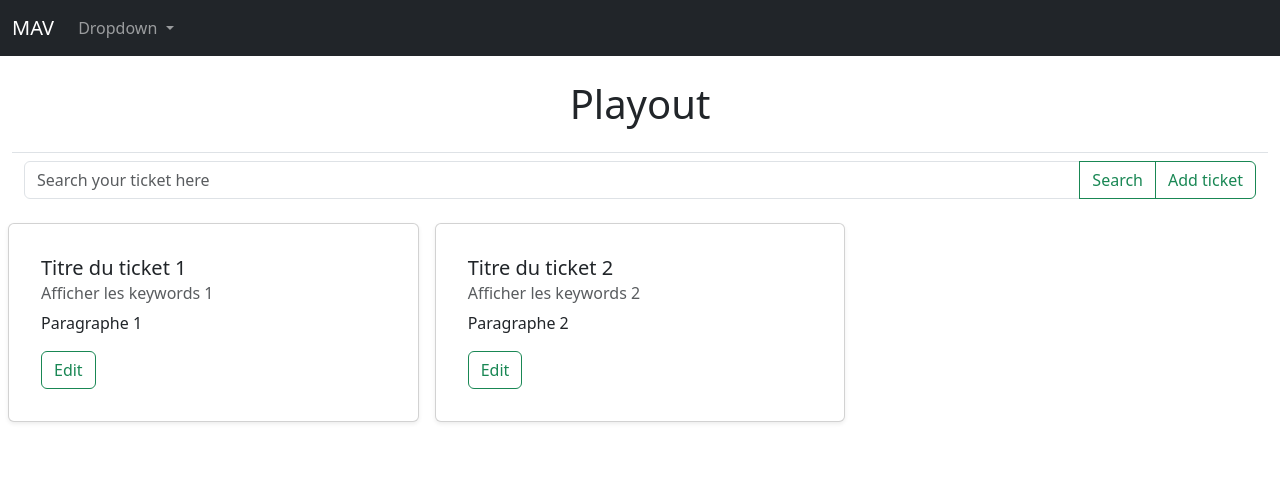
After one commit to Orelorelorel/ticket, a Flask app: page /playout in a window 1280 px wide. The commit adds this page. Shown: the top 477 px of the page. Run offline with Flask 3, Linux system fonts and the light colour scheme.

Commit message:
Few changes

```diff
--- a/main.py
+++ b/main.py
@@ -3,49 +3,79 @@ from flask import Flask,render_template
 app = Flask(__name__)
 
 services = ["Playout", "Audio tech", "Core Tech", "MAM/PostProd"]
-
+host = "http://192.168.1.26:3000/"
 
 content = [
-    {
-    "title" : "Titre du ticket",
-    "keyword" : "Afficher les keywords",
-    "paragraph" : "Paragraphe"
-},
-    {
-    "title" : "Titre du ticket",
-    "keyword" : "Afficher les keywords",
-    "paragraph" : "Paragraphe"
-},
-    {
-    "title" : "Titre du ticket",
-    "keyword" : "Afficher les keywords",
-    "paragraph" : "Paragraphe"
-},
-    {
-    "title" : "Titre du ticket",
-    "keyword" : "Afficher les keywords",
-    "paragraph" : "Paragraphe"
-},
-{
-    "title" : "Titre du ticket",
-    "keyword" : "Afficher les keywords",
-    "paragraph" : "Paragraphe"
-},
-{
-    "title" : "Titre du ticket",
-    "keyword" : "Afficher les keywords",
-    "paragraph" : "Paragraphe"
-},
-{
-    "title" : "Titre du ticket",
-    "keyword" : "Afficher les keywords",
-    "paragraph" : "Paragraphe"
-}
-]
+        {
+            "title" : "Titre du ticket 1",
+            "keyword" : "Afficher les keywords 1",
+            "paragraph" : "Paragraphe 1",
+            "service" : 'playout'
+        },
+        {
+            "title" : "Titre du ticket 2",
+            "keyword" : "Afficher les keywords 2",
+            "paragraph" : "Paragraphe 2",
+            "service" : 'playout'
+        },
+        {
+            "title" : "Titre du ticket 3",
+            "keyword" : "Afficher les keywords 3",
+            "paragraph" : "Paragraphe 3",
+            "service" : 'Audio tech'
+        },
+        {
+            "title" : "Titre du ticket 4",
+            "keyword" : "Afficher les keywords 4",
+            "paragraph" : "Paragraphe 4",
+            "service" : 'Core Tech'
+        },
+        {
+            "title" : "Titre du ticket 5",
+            "keyword" : "Afficher les keywords 5",
+            "paragraph" : "Paragraphe 5",
+            "service" : 'MAM/PostProd'
+        }
+
+    ]
+
 
 @app.route("/")
 def ticket():
     return render_template("index.html", content=content, services=services)
 
+@app.route("/alltickets")
+def alltickets():
+    service = "All tickets"
+    return render_template('alltickets.html',content=content, service = service)
+
+@app.route("/")
+def index():
+    return render_template("index.html", content=content, services=services)
+
+@app.route("/playout")
+def playout_ticket():
+    filter_content = [item for item in content if item["service"] == "playout"]
+    service = "Playout"
+    return render_template("playout.html",content=filter_content, service = service)
+
+@app.route("/audiotech")
+def audiotech_ticket():
+    filter_content = [item for item in content if item["service"] == "Audio tech"]
+    service = "Audio Tech"
+    return render_template("audiotech.html",content=filter_content, service = service)
+
+@app.route("/coretech")
+def coretech_ticket():
+    filter_content = [item for item in content if item["service"] == "Core Tech"]
+    service = "Core tech"
+    return render_template("coretech.html",content=filter_content, service = service)
+
+@app.route("/mampostprod")
+def mam_ticket():
+    filter_content = [item for item in content if item["service"] == "MAM/PostProd"]
+    service = "Mam / Post prod"
+    return render_template("mampostprod.html",content=filter_content, service = service)
+
 if __name__ == "__main__":
-    app.run(debug=True)
+    app.run(host="192.168.1.26", port=5000)
--- a/templates/navbar.html
+++ b/templates/navbar.html
@@ -1,28 +1,22 @@
-<nav class="navbar navbar-expand-lg bg-body-tertiary">
+<nav class="navbar navbar-expand-lg bg-dark" data-bs-theme="dark">
   <div class="container-fluid">
-    <a class="navbar-brand" href="#">Navbar</a>
-    <button class="navbar-toggler" type="button" data-bs-toggle="collapse" data-bs-target="#navbarNavDropdown" aria-controls="navbarNavDropdown" aria-expanded="false" aria-label="Toggle navigation">
+    <a class="navbar-brand" href="{{ url_for('index') }}">MAV</a>
+    <button class="navbar-toggler" type="button" data-bs-toggle="collapse" data-bs-target="#navbarSupportedContent" aria-controls="navbarSupportedContent" aria-expanded="false" aria-label="Toggle navigation">
       <span class="navbar-toggler-icon"></span>
     </button>
-    <div class="collapse navbar-collapse" id="navbarNavDropdown">
-      <ul class="navbar-nav">
-        <li class="nav-item">
-          <a class="nav-link active" aria-current="page" href="#">Home</a>
-        </li>
-        <li class="nav-item">
-          <a class="nav-link" href="#">Features</a>
-        </li>
-        <li class="nav-item">
-          <a class="nav-link" href="#">Pricing</a>
-        </li>
+    <div class="collapse navbar-collapse" id="navbarSupportedContent">
+      <ul class="navbar-nav me-auto mb-2 mb-lg-0">
         <li class="nav-item dropdown">
           <a class="nav-link dropdown-toggle" href="#" role="button" data-bs-toggle="dropdown" aria-expanded="false">
-            Dropdown link
+            Dropdown
           </a>
           <ul class="dropdown-menu">
-            <li><a class="dropdown-item" href="#">Action</a></li>
-            <li><a class="dropdown-item" href="#">Another action</a></li>
-            <li><a class="dropdown-item" href="#">Something else here</a></li>
+            <li><a class="dropdown-item" href="{{ url_for('alltickets') }}">All tickets</a></li>
+            <li><hr class="dropdown-divider"></li>
+            <li><a class="dropdown-item" href="{{ url_for('coretech_ticket') }}">Core Tech</a></li>
+            <li><a class="dropdown-item" href="{{ url_for('playout_ticket') }}">Playout</a></li>
+            <li><a class="dropdown-item" href="{{ url_for('audiotech_ticket') }}">Audio Tech</a></li>
+            <li><a class="dropdown-item" href="{{ url_for('mam_ticket') }}">Mam / Post Prod</a></li>
           </ul>
         </li>
       </ul>
--- /dev/null
+++ b/templates/playout.html
@@ -0,0 +1,15 @@
+<!doctype html>
+<html lang="en">
+  <head>
+    <meta charset="utf-8">
+    <meta name="viewport" content="width=device-width, initial-scale=1">
+    <title>Bootstrap demo</title>
+    <link href="https://cdn.jsdelivr.net/npm/bootstrap@5.3.0-alpha3/dist/css/bootstrap.min.css" rel="stylesheet" integrity="sha384-KK94CHFLLe+nY2dmCWGMq91rCGa5gtU4mk92HdvYe+M/SXH301p5ILy+dN9+nJOZ" crossorigin="anonymous">
+  </head>
+  <body>
+    {% include 'navbar.html' %}
+    {% include 'ticket.html' %}
+
+    <script src="https://cdn.jsdelivr.net/npm/bootstrap@5.3.0-alpha3/dist/js/bootstrap.bundle.min.js" integrity="sha384-ENjdO4Dr2bkBIFxQpeoTz1HIcje39Wm4jDKdf19U8gI4ddQ3GYNS7NTKfAdVQSZe" crossorigin="anonymous"></script>
+  </body>
+</html>
--- /dev/null
+++ b/templates/ticket.html
@@ -0,0 +1,26 @@
+ <div class="container-fluid mt-4">
+     <h3 class="display-6 text-center mb-6 border-bottom pb-4">{{ service }}</h3>
+     <div class="container-fluid">
+        <div class="input-group mb-3">
+          <input type="text" class="form-control" placeholder="Search your ticket here" aria-label="Recipient's username" aria-describedby="button-addon2">
+          <button class="btn btn-outline-success" type="button" id="button-addon2">Search</button>
+            <button type="button" class="btn btn-outline-success">Add ticket</button>
+        </div>
+     </div>
+      <div class="row">
+          {% for item in content %}
+            <div class="p-2 col-4">
+              <div class="card shadow-sm p-3 mb-5">
+                <div class="card-body">
+                  <h5 class="card-title">{{ item["title"] }}</h5>
+                  <h6 class="card-subtitle mb-2 text-muted">{{ item["keyword"] }}</h6>
+                  <p class="card-text">
+                    {{ item["paragraph"] }}
+                  </p>
+                <button class="btn btn-outline-success" type="submit">Edit</button>
+                </div>
+              </div>
+            </div>
+          {% endfor %}
+      </div>
+    </div>
```
Also changed, not shown: templates/alltickets.html (added, +15 -0 lines), templates/audiotech.html (added, +14 -0 lines), templates/coretech.html (added, +15 -0 lines), templates/index.html (+1 -29 lines), templates/mampostprod.html (added, +15 -0 lines).
